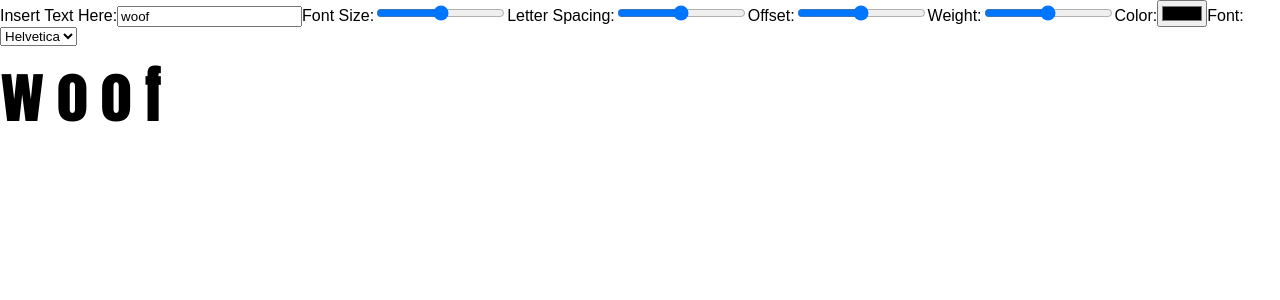
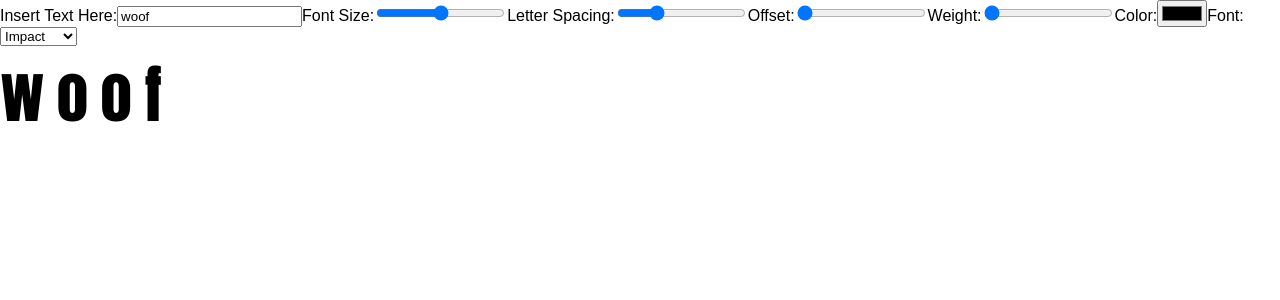
Before and after one commit to robnit/react-editor, a React (Create React App) app: page / in a window 1280 px wide. Shown: the top 300 px of the page. Built offline with nearby package versions, Linux system fonts and the light colour scheme.

Commit message:
pass props to text component

```diff
--- a/src/App.js
+++ b/src/App.js
@@ -56,7 +56,12 @@ class App extends Component {
           onOffsetChange={offset => this.handleOffsetChange(offset)}
           onFontWeightChange={weight => this.handleFontWeightChange(weight)}
           onColorChange={color => this.handleColorChange(color)}
-          onFontChange={fontFamily => this.handleFontChange(fontFamily)}/>
+          onFontChange={fontFamily => this.handleFontChange(fontFamily)}
+          offset={offset}
+          color={color}
+          letterSpacing={letterSpacing}
+          weight={weight}
+          fontFamily={fontFamily}/>
         <Text outputText={outputText} fontSize={fontSize} letterSpacing={letterSpacing} offset={offset}  weight={weight} color={color} fontFamily={fontFamily}  />
       </div>
     );
@@ -102,8 +107,7 @@ class Controls extends Component {
         </label>
         <label>
           Font:
-          {/* Question: How to get default value to properly work for font dropdown? */}
-          <select name="fontFamily" selected={fontFamily} onChange={({ target }) => onFontChange(target.value)}>
+          <select name="fontFamily" defaultValue={fontFamily} onChange={({ target }) => onFontChange(target.value)}>
             <option value="Helvetica">Helvetica</option>
             <option value="Impact">Impact</option>
             <option value="Times">Times</option>
@@ -120,8 +124,6 @@ class Text extends Component {
     const { outputText, fontSize, letterSpacing, offset, weight, color, fontFamily } = this.props;
 
     return (
-      <div>
-        <div>
       <label>
         <span style={{
           fontSize:fontSize + 'px',
@@ -132,9 +134,6 @@ class Text extends Component {
           fontFamily: fontFamily
         }}>{outputText}</span>
       </label>
-        </div>
-
-      </div>
     );
   }
 }
```
Lines whose indentation alone changed are shown as unchanged.
